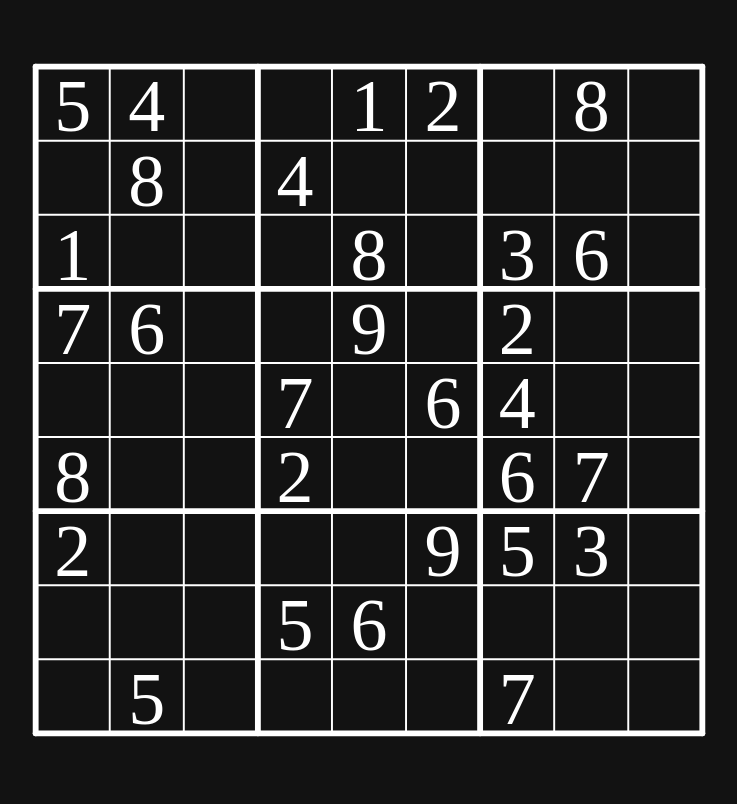
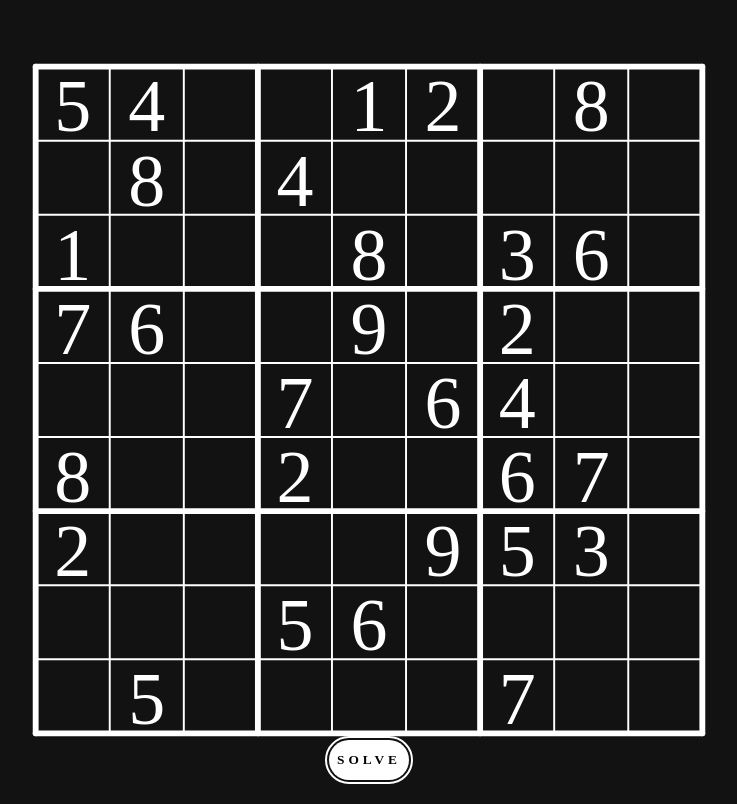
Before and after one commit to theabbie/sudoku, a plain HTML site: page index.html in a window 1280 px wide. Shown: the whole page, without its empty margins (271-1008 px from the left). Drawn offline with Linux system fonts and the light colour scheme; a web font is replaced by a local one.

Commit message:
Sudoku Game Complete

```diff
--- a/index.html
+++ b/index.html
@@ -18,6 +18,22 @@
         box-sizing: border-box;
         font-family: Gilroy;
         user-select: none;
+      }
+      button {
+        position: fixed;
+        left: 50%;
+        transform: translateX(-50%);
+        bottom: 20px;
+        background-color: white;
+        height: 40px;
+        width: 80px;
+        letter-spacing: 4px;
+        border: none;
+        border-radius: 20px;
+        outline: 2px solid white;
+        outline-offset: 2px;
+        text-shadow: black;
+        font-weight: bolder;
       }
       #board {
         cursor: pointer;
@@ -50,6 +66,7 @@
     <title>Sudoku Game</title>
   </head>
   <body>
+    <button onclick="solveBoard()">SOLVE</button>
     <svg id="board"></svg>
   </body>
   <script>
@@ -70,7 +87,7 @@
     board.style.backgroundColor = "#121212";
 
     class Sudoku {
-      static getPos(board, i, j) {
+      static getCtr(board, i, j) {
         let pos = Array.from({ length: 9 }, () => 0);
         let [ci, cj] = [i - (i % 3), j - (j % 3)];
         for (let a = 0; a < 3; a++) {
@@ -81,18 +98,21 @@
           }
         }
         for (let a = 0; a < 9; a++) {
-          pos[board[i][a] - 1]++;
-          pos[board[a][j] - 1]++;
+          if (board[i][a] != 0) pos[board[i][a] - 1]++;
+          if (board[a][j] != 0) pos[board[a][j] - 1]++;
         }
+        return pos;
+      }
+
+      static getPos(board, i, j) {
+        let pos = Sudoku.getCtr(board, i, j);
         return [1, 2, 3, 4, 5, 6, 7, 8, 9]
           .filter((p) => pos[p - 1] == 0)
           .sort((a, b) => Math.random() - 0.5);
       }
 
       static solve(board, spi, spaces) {
-        if (spi >= spaces.length) {
-          return true;
-        }
+        if (spi >= spaces.length) return true;
         if (spi < spaces.length) {
           let [i, j] = spaces[spi];
           let pos = Sudoku.getPos(board, i, j);
@@ -182,7 +202,7 @@
               null,
               i % 3 == 0
             ),
-          (i - 1) * 45
+          (i - 1) * 14
         );
       }
       for (let i = 0; i <= 9; i++) {
@@ -196,13 +216,16 @@
               null,
               i % 3 == 0
             ),
-          0
+          (i - 1) * 7
         );
       }
       drawNums();
     }
 
     function markCell(x, y) {
+      let val = game.board[x][y];
+      let color = "#fff";
+      if (Sudoku.getCtr(game.board, x, y)[val - 1] != 3) color = "red";
       let cell = document.querySelector(`#cell_${x}_${y}`);
       if (!cell) {
         cell = document.createElementNS("http://www.w3.org/2000/svg", "text");
@@ -211,11 +234,11 @@
       }
       cell.style.fontSize = `${Math.floor(game.boxSide)}px`;
       cell.style.fontFamily = "Gilroy";
-      cell.style.fill = "#fff";
+      cell.style.fill = color;
       cell.setAttribute("x", game.wBegin + (x + 0.25) * game.boxSide);
       cell.setAttribute("y", game.hBegin + (y + 0.875) * game.boxSide);
-      if (game.board[x][y] != 0) {
-        cell.innerHTML = game.board[x][y];
+      if (val != 0) {
+        cell.innerHTML = val;
       }
     }
 
@@ -224,8 +247,13 @@
       const x = Math.floor((e.clientX - game.wBegin) / game.boxSide);
       if (x >= 0 && x <= 9 && y >= 0 && y <= 9) {
         game.board[x][y] = 1 + (game.board[x][y] % 9);
-        markCell(x, y);
+        drawNums();
       }
+    }
+
+    function solveBoard() {
+      Sudoku.solveSudoku(game.board);
+      drawNums();
     }
 
     function initGame() {
@@ -238,16 +266,12 @@
       board.addEventListener("click", handleClick);
       window.addEventListener("keydown", (e) => {
         if (e.key == " ") {
-          Sudoku.solveSudoku(game.board);
-          console.log(game.board);
-          drawNums();
+          solveBoard();
         }
       });
       window.addEventListener("resize", () => {
         clearTimeout(throttle);
-        throttle = setTimeout(() => {
-          drawBoard();
-        }, 100);
+        throttle = setTimeout(drawBoard, 100);
       });
     }
 
```
